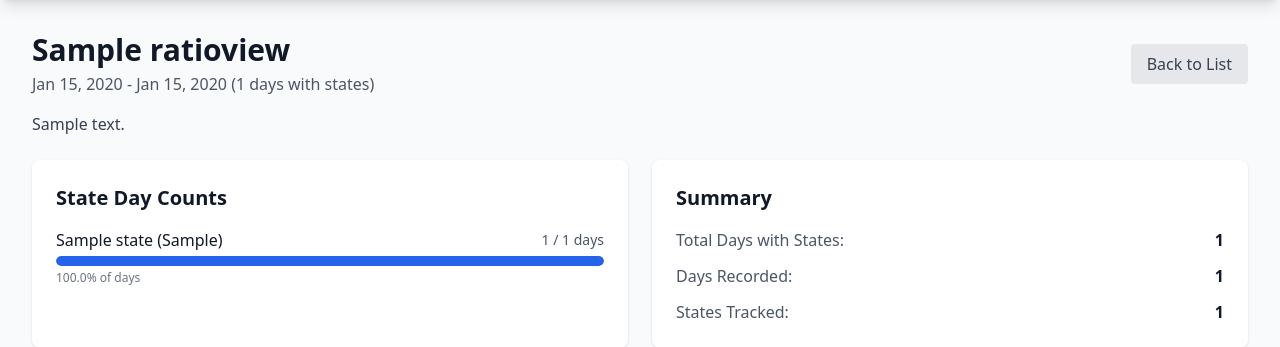
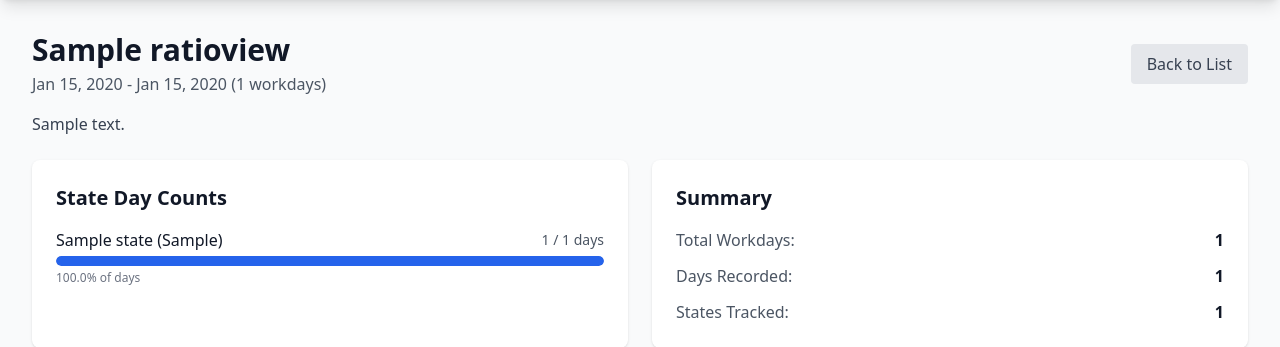
Before and after one commit to agotsis/taxit, a Django app: page /ratio-views/1/ in a window 1280 px wide. Shown: the part 64-411 px from the top of the page. Run offline with Django 5.2, Linux system fonts and the light colour scheme; tables that the repository leaves empty hold one stand-in row (values such as "Sample post"); some libraries are stand-ins or nearby versions.

Commit message:
Template copyedits

```diff
--- a/tracker/templates/tracker/ratio_view_detail.html
+++ b/tracker/templates/tracker/ratio_view_detail.html
@@ -9,7 +9,7 @@
             <h1 class="text-3xl font-bold text-gray-900 dark:text-white">{{ ratio_view.name }}</h1>
             <p class="text-gray-600 dark:text-gray-400 mt-1">
                 {{ ratio_view.start_date|date:"M d, Y" }} - {{ ratio_view.end_date|date:"M d, Y" }}
-                ({{ total_days }} days with states)
+                ({{ total_days }} workdays)
             </p>
         </div>
         <a href="{% url 'ratio_view_list' %}" class="px-4 py-2 bg-gray-200 dark:bg-gray-700 text-gray-700 dark:text-gray-300 rounded hover:bg-gray-300 dark:hover:bg-gray-600 transition-colors duration-200">
@@ -48,7 +48,7 @@
         <h2 class="text-xl font-semibold mb-4 text-gray-900 dark:text-white">Summary</h2>
         <div class="space-y-3">
             <div class="flex justify-between">
-                <span class="text-gray-600 dark:text-gray-400">Total Days with States:</span>
+                <span class="text-gray-600 dark:text-gray-400">Total Workdays:</span>
                 <span class="font-semibold text-gray-900 dark:text-white">{{ total_days }}</span>
             </div>
             <div class="flex justify-between">
```
